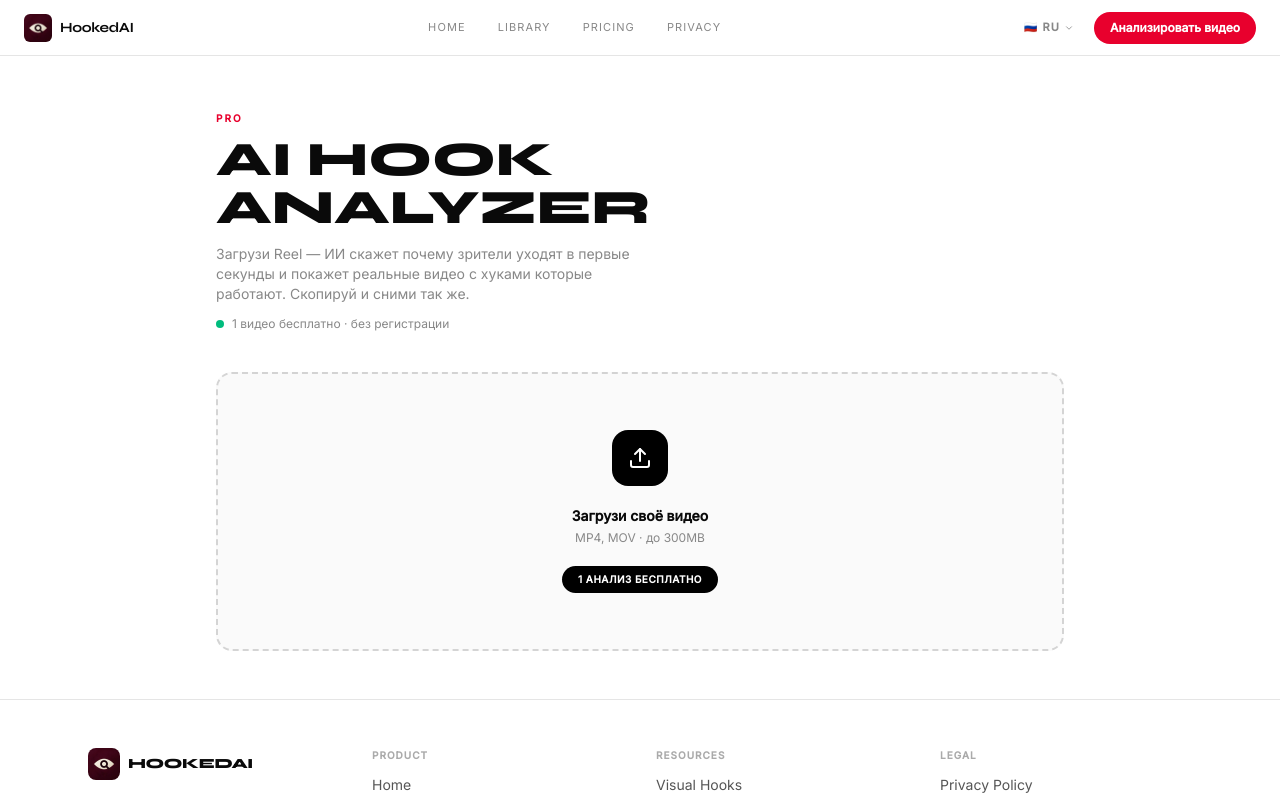
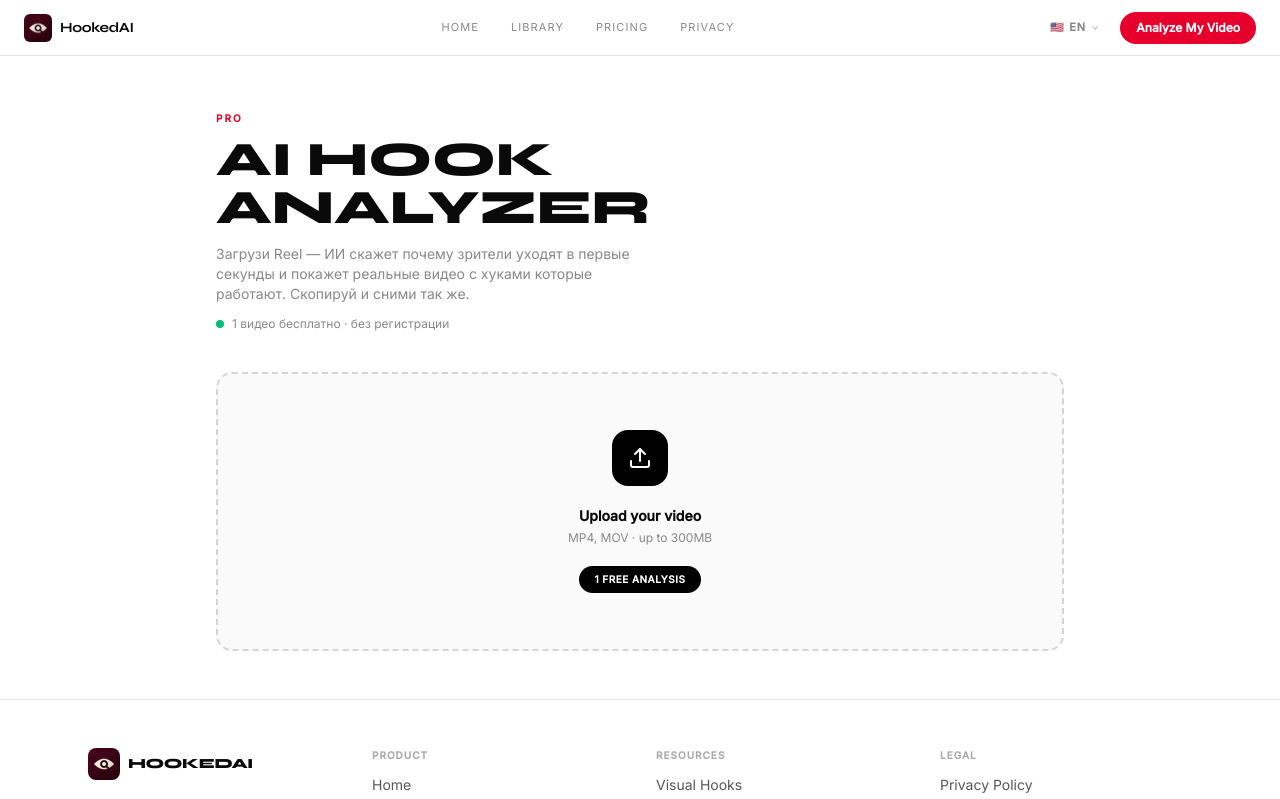
Before and after one commit to bimogg/Hooked.AI, a Next.js app: page /pro in a window 1280 px wide. Shown: the top 799 px of the page. Built offline with nearby package versions, Linux system fonts and the light colour scheme.

Commit message:
fix: default language English instead of Russian

```diff
--- a/components/LanguageProvider.tsx
+++ b/components/LanguageProvider.tsx
@@ -6,7 +6,7 @@ interface LangCtx { lang: LangCode; setLang: (l: LangCode) => void; }
 const Ctx = createContext<LangCtx>({ lang: 'ru', setLang: () => {} });
 
 export function LanguageProvider({ children }: { children: React.ReactNode }) {
-  const [lang, setLangState] = useState<LangCode>('ru');
+  const [lang, setLangState] = useState<LangCode>('en');
 
   useEffect(() => {
     const saved = localStorage.getItem('hooked_lang') as LangCode;
```
